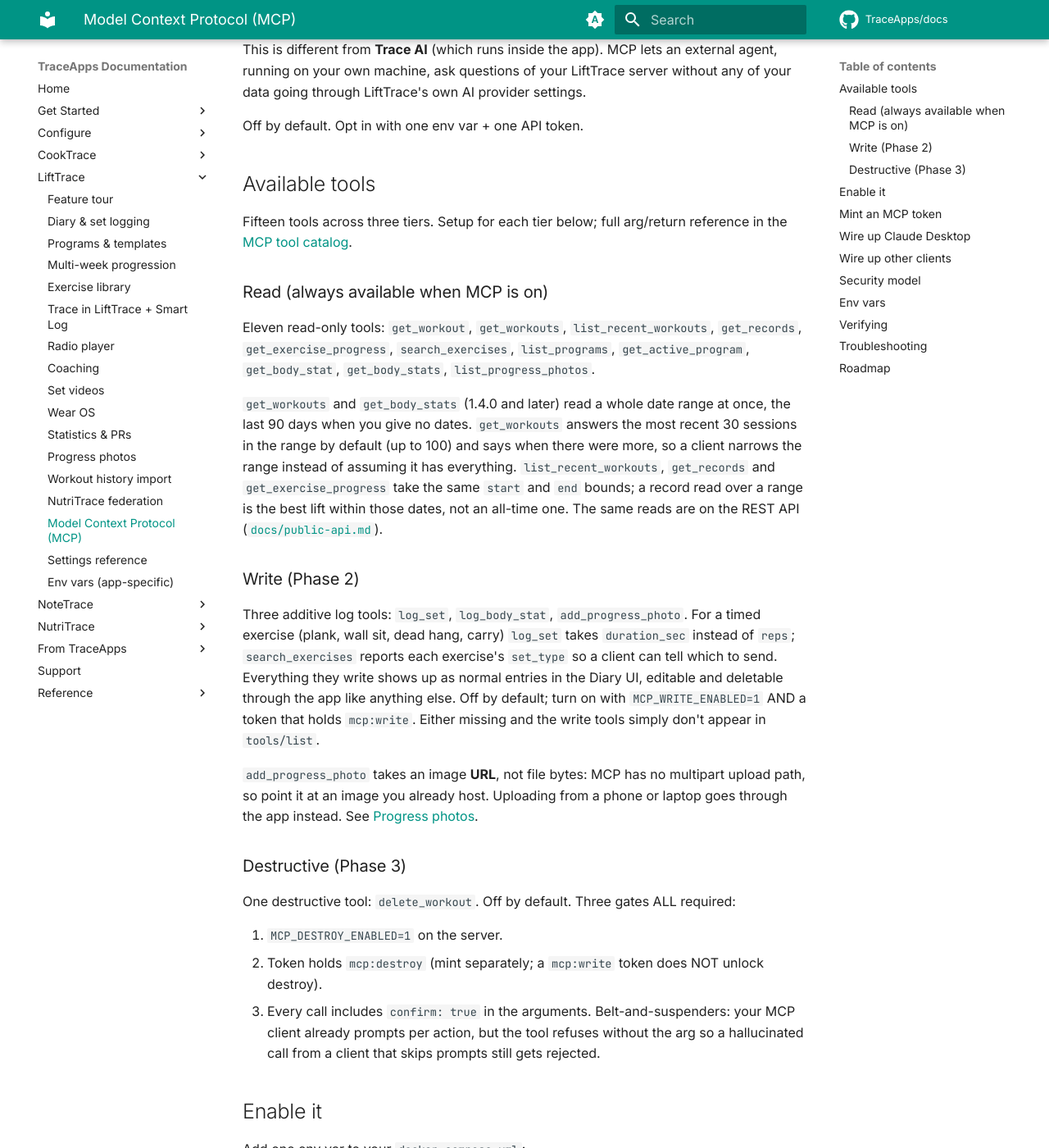
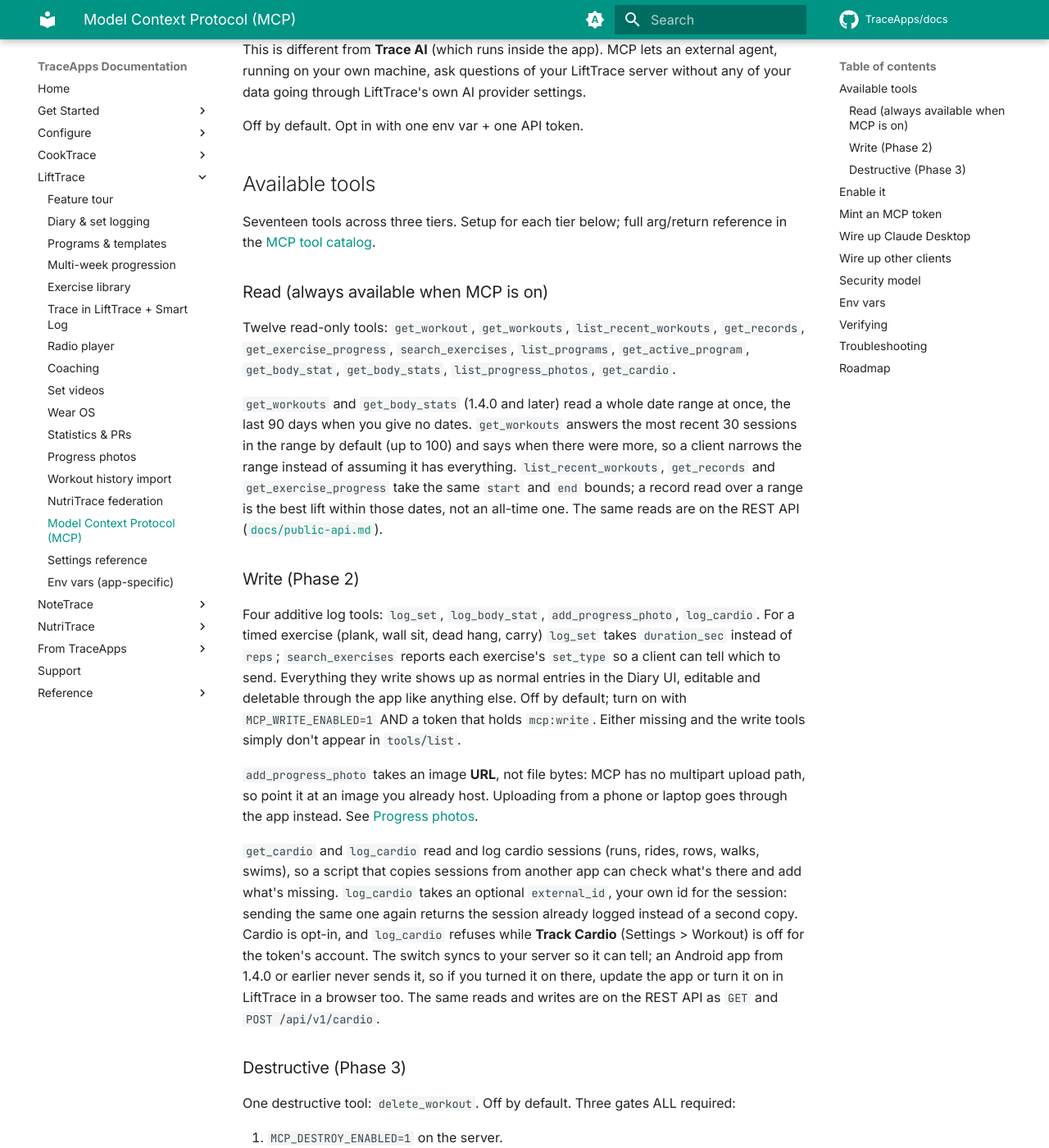
Before and after one commit to TraceApps/docs, an MkDocs documentation site: the page built from docs/lifttrace/mcp.md, in a window 1280 px wide and 1400 px high, scrolled down 224 px. Shown: the whole window at 82% size. Built offline with MkDocs 1.6.1 and Material for MkDocs 9.7.7, drawn with Linux system fonts in a browser that asks for light colours; comment, search, counter and statistics services are not loaded; some of the changed text lies outside the part shown.

Commit message:
LiftTrace: get_cardio and log_cardio over MCP, Track Cardio syncs (TraceApps/lifttrace#134)

```diff
--- a/docs/lifttrace/mcp.md
+++ b/docs/lifttrace/mcp.md
@@ -8,19 +8,21 @@ Off by default. Opt in with one env var + one API token.
 
 ## Available tools
 
-Fifteen tools across three tiers. Setup for each tier below; full arg/return reference in the [MCP tool catalog](../reference/mcp-tools.md).
+Seventeen tools across three tiers. Setup for each tier below; full arg/return reference in the [MCP tool catalog](../reference/mcp-tools.md).
 
 ### Read (always available when MCP is on)
 
-Eleven read-only tools: `get_workout`, `get_workouts`, `list_recent_workouts`, `get_records`, `get_exercise_progress`, `search_exercises`, `list_programs`, `get_active_program`, `get_body_stat`, `get_body_stats`, `list_progress_photos`.
+Twelve read-only tools: `get_workout`, `get_workouts`, `list_recent_workouts`, `get_records`, `get_exercise_progress`, `search_exercises`, `list_programs`, `get_active_program`, `get_body_stat`, `get_body_stats`, `list_progress_photos`, `get_cardio`.
 
 `get_workouts` and `get_body_stats` (1.4.0 and later) read a whole date range at once, the last 90 days when you give no dates. `get_workouts` answers the most recent 30 sessions in the range by default (up to 100) and says when there were more, so a client narrows the range instead of assuming it has everything. `list_recent_workouts`, `get_records` and `get_exercise_progress` take the same `start` and `end` bounds; a record read over a range is the best lift within those dates, not an all-time one. The same reads are on the REST API ([`docs/public-api.md`](https://github.com/TraceApps/lifttrace/blob/main/docs/public-api.md)).
 
 ### Write (Phase 2)
 
-Three additive log tools: `log_set`, `log_body_stat`, `add_progress_photo`. For a timed exercise (plank, wall sit, dead hang, carry) `log_set` takes `duration_sec` instead of `reps`; `search_exercises` reports each exercise's `set_type` so a client can tell which to send. Everything they write shows up as normal entries in the Diary UI, editable and deletable through the app like anything else. Off by default; turn on with `MCP_WRITE_ENABLED=1` AND a token that holds `mcp:write`. Either missing and the write tools simply don't appear in `tools/list`.
+Four additive log tools: `log_set`, `log_body_stat`, `add_progress_photo`, `log_cardio`. For a timed exercise (plank, wall sit, dead hang, carry) `log_set` takes `duration_sec` instead of `reps`; `search_exercises` reports each exercise's `set_type` so a client can tell which to send. Everything they write shows up as normal entries in the Diary UI, editable and deletable through the app like anything else. Off by default; turn on with `MCP_WRITE_ENABLED=1` AND a token that holds `mcp:write`. Either missing and the write tools simply don't appear in `tools/list`.
 
 `add_progress_photo` takes an image **URL**, not file bytes: MCP has no multipart upload path, so point it at an image you already host. Uploading from a phone or laptop goes through the app instead. See [Progress photos](progress.md).
+
+`get_cardio` and `log_cardio` read and log cardio sessions (runs, rides, rows, walks, swims), so a script that copies sessions from another app can check what's there and add what's missing. `log_cardio` takes an optional `external_id`, your own id for the session: sending the same one again returns the session already logged instead of a second copy. Cardio is opt-in, and `log_cardio` refuses while **Track Cardio** (Settings > Workout) is off for the token's account. The switch syncs to your server so it can tell; an Android app from 1.4.0 or earlier never sends it, so if you turned it on there, update the app or turn it on in LiftTrace in a browser too. The same reads and writes are on the REST API as `GET` and `POST /api/v1/cardio`.
 
 ### Destructive (Phase 3)
 
@@ -102,7 +104,7 @@ The transport is standard MCP Streamable HTTP (single POST endpoint). Any client
 | Variable | Default | Description |
 |---|---|---|
 | `MCP_ENABLED` | `0` | Set to `1` to expose `/api/mcp`. |
-| `MCP_WRITE_ENABLED` | `0` | Set to `1` to allow write tools (`log_set`, `log_body_stat`, `add_progress_photo`) to be registered. Also requires the calling token to hold `mcp:write`. |
+| `MCP_WRITE_ENABLED` | `0` | Set to `1` to allow write tools (`log_set`, `log_body_stat`, `add_progress_photo`, `log_cardio`) to be registered. Also requires the calling token to hold `mcp:write`. |
 | `MCP_DESTROY_ENABLED` | `0` | Set to `1` to allow the destructive tool (`delete_workout`) to be registered. Also requires the calling token to hold `mcp:destroy` AND every call to include `confirm: true`. |
 | `ALLOWED_ORIGINS` | (empty) | Comma-separated list of origins that browser-based MCP clients may use. Server-to-server clients (no Origin header) always pass. Leave empty unless you're specifically using the MCP Inspector in a browser. |
 
```
Also changed, not shown: other parts of docs/lifttrace/mcp.md (+1 -1 lines), docs/lifttrace/settings.md (+1 -0 lines), docs/reference/mcp-tools.md (+5 -3 lines).
